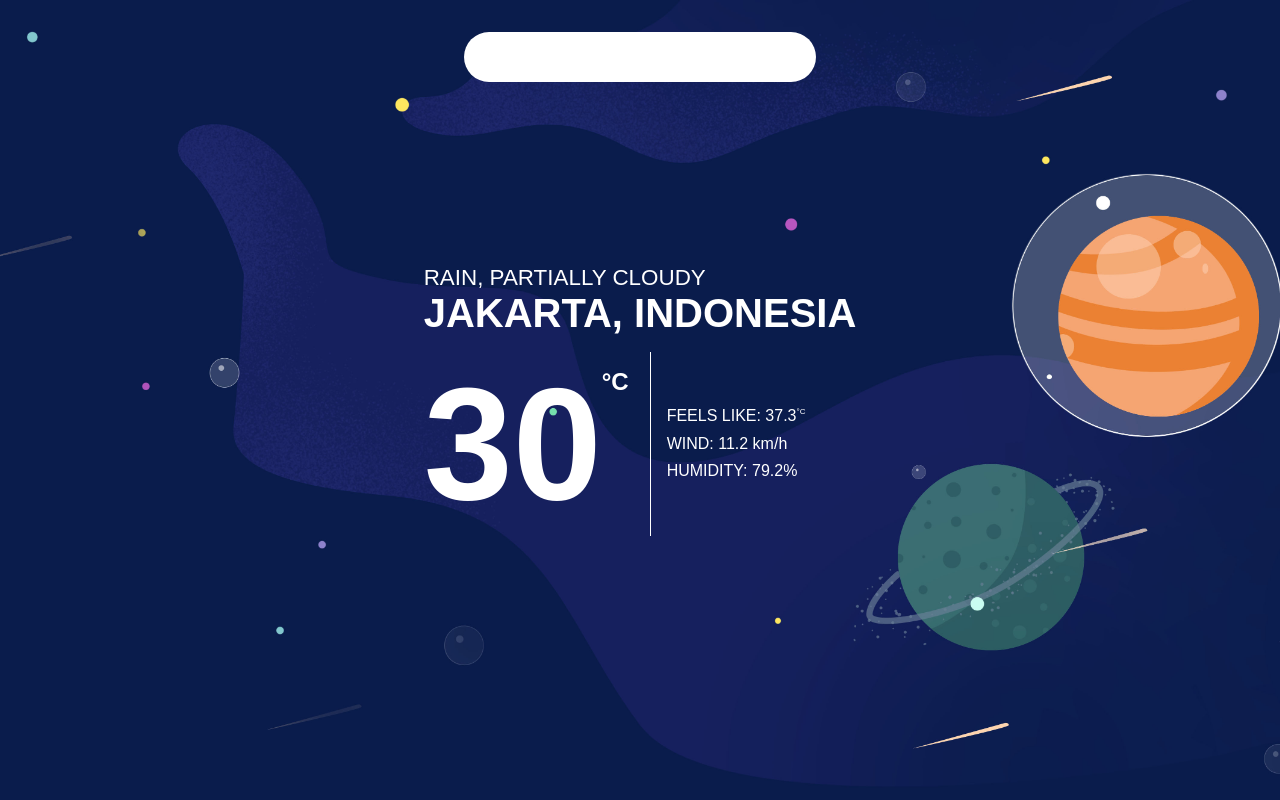
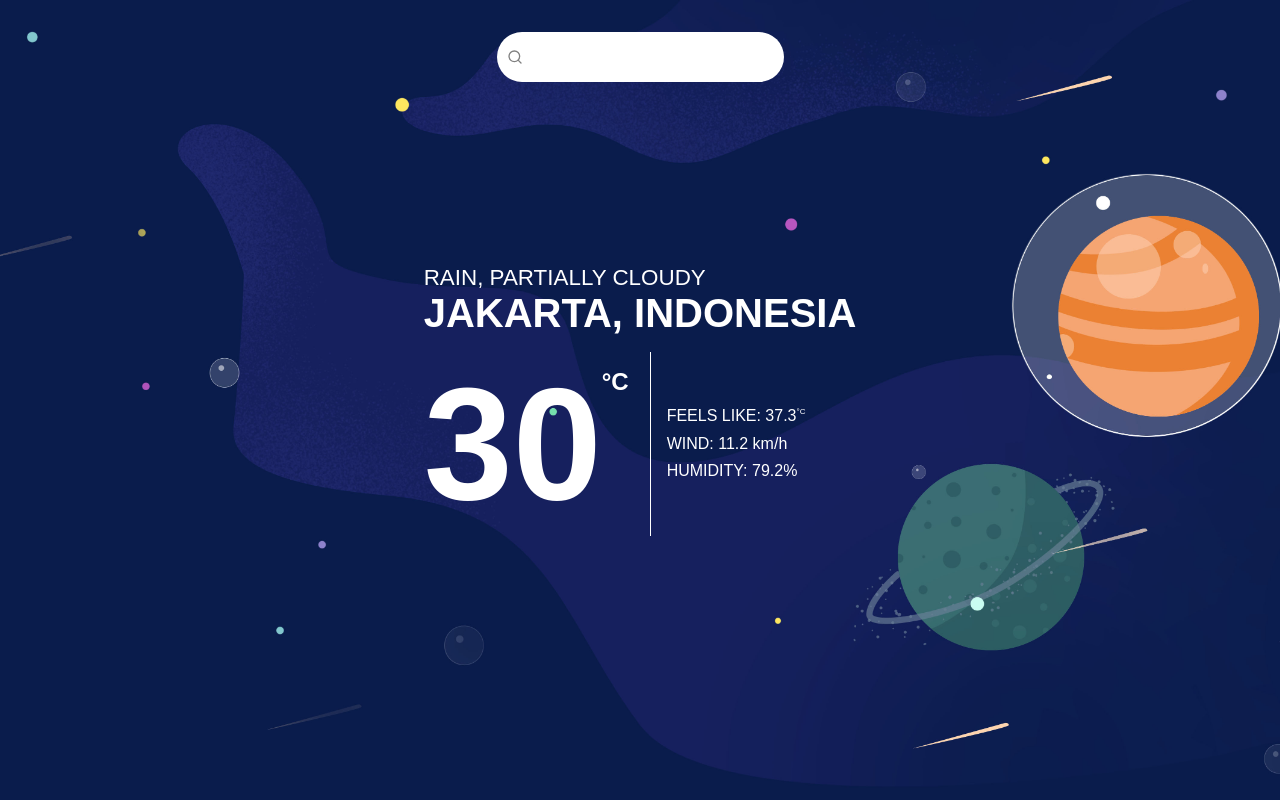
Before and after one commit to gudiudi/weather-app, a website built with webpack: page src/template.html in a window 1280 px wide. Built offline with nearby package versions, Linux system fonts and the light colour scheme.

Commit message:
feat: add search svg

```diff
--- a/src/styles.css
+++ b/src/styles.css
@@ -33,14 +33,25 @@ form {
 	flex: 1;
 }
 
-input#search {
-	padding: 1rem 1rem;
+.search-box {
+	position: relative;
+	display: flex;
+	align-items: center;
+}
+
+.search-box svg {
+	position: absolute;
+	padding: 10px;
+	left: 0;
+}
+
+.search-box input#search {
+	padding: 1rem 2.5rem;
 	border-radius: 30px;
 	border: none;
 	outline: none;
 	font-size: 16px;
 	color: #3f3f3f;
-	flex-basis: 25%;
 }
 
 .container {
--- a/src/template.html
+++ b/src/template.html
@@ -8,7 +8,13 @@
 <body>
   <div class="header">
     <form>
-      <input type="text" name="search" id="search" required>
+      <div class="search-box">
+        <svg xmlns="http://www.w3.org/2000/svg" width="16" height="16" viewBox="0 0 24 24" fill="none" stroke="gray" stroke-width="2" stroke-linecap="round" stroke-linejoin="round" class="icon">
+          <circle cx="11" cy="11" r="8"></circle>
+          <line x1="21" y1="21" x2="16.65" y2="16.65"></line>
+        </svg>
+        <input type="text" name="search" id="search" required>
+      </div>
     </form>
   </div>
   <div class="container">
```
